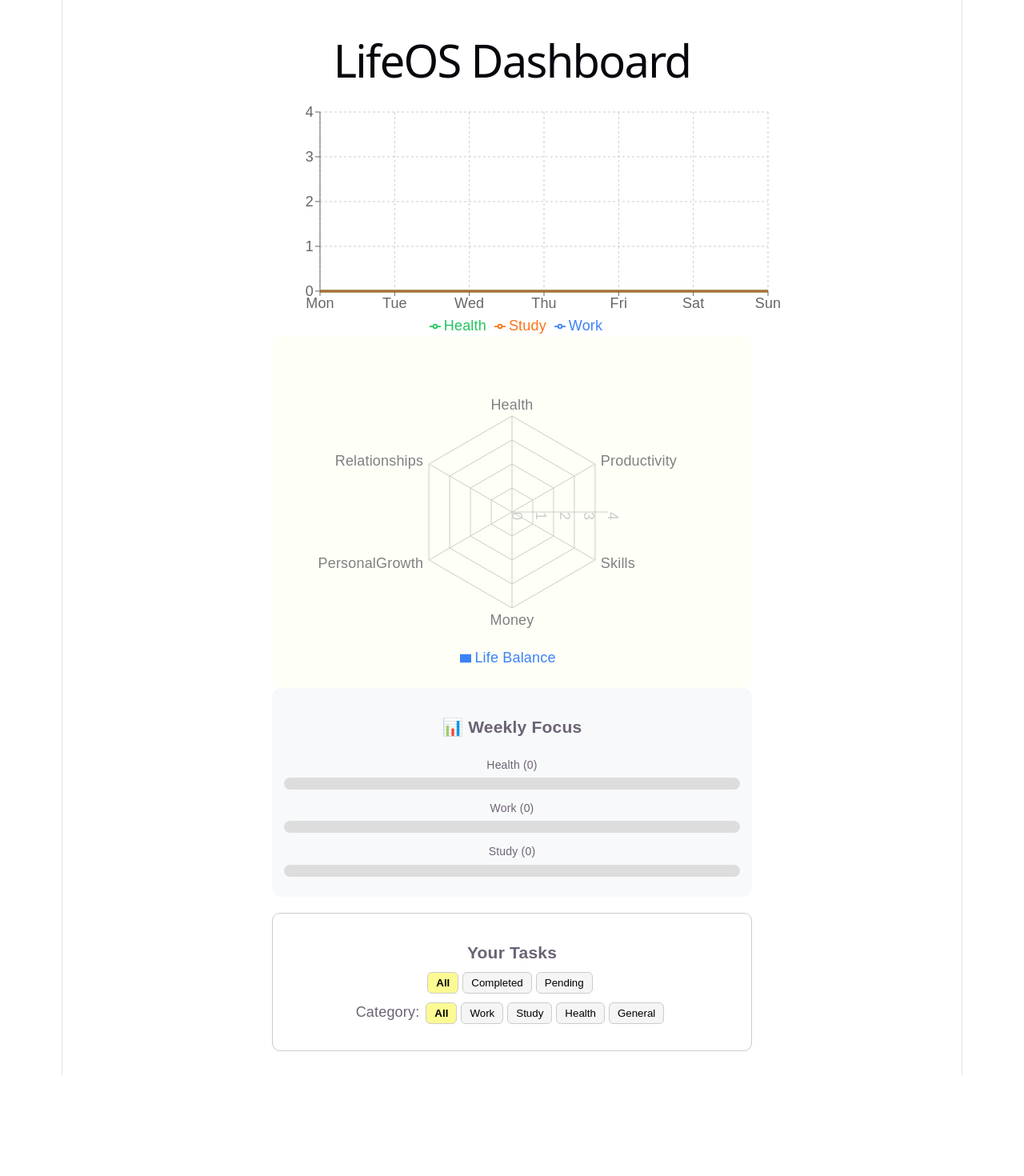
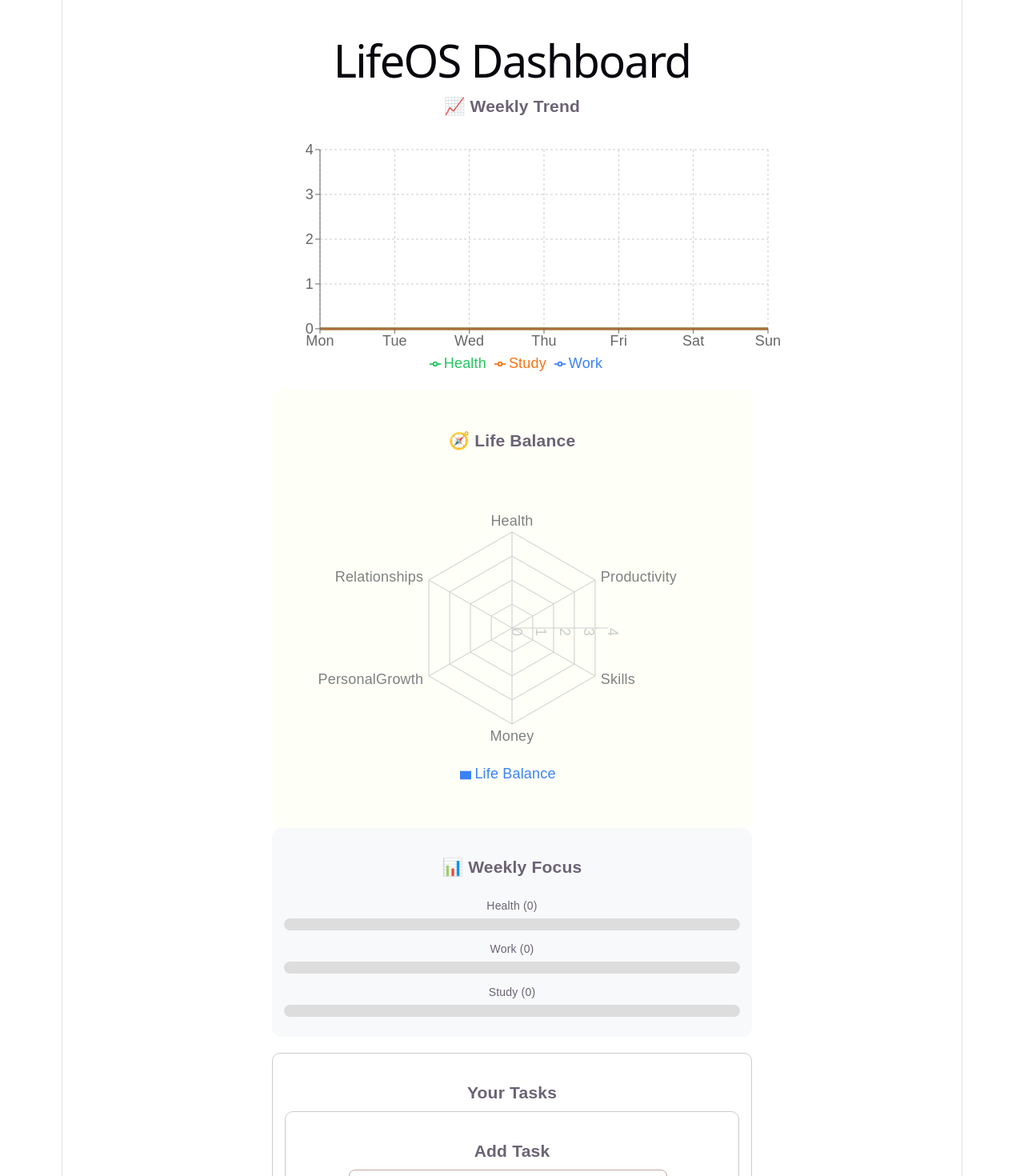
Before and after one commit to Rudra137/productivity-os, a React (Vite) app in the folder lifeos-dashboard/: page / in a window 1280 px wide. Shown: the top 1470 px of the page at 80% size. Before the commit the page ends 1344 px from the top, so only its background shows below. Built offline with nearby package versions, Linux system fonts and the light colour scheme.

Commit message:
Cleaned app.jsx

```diff
--- a/lifeos-dashboard/src/App.jsx
+++ b/lifeos-dashboard/src/App.jsx
@@ -103,6 +103,7 @@ const percent = total === 0 ? 0 : Math.round((completed / total) * 100);
   setTask("");
 };
 
+
 const handleDragEnd = (result) => {
   if (!result.destination) return;
 
@@ -151,8 +152,6 @@ useEffect(() => {
 
 
 
-
-
 console.log("TASKS:", tasks);
 
 
@@ -170,83 +169,11 @@ console.log("TASKS:", tasks);
 
 
 {/* 🟦 WEEKLY TREND SECTION */}
-<AreaChart
-  width={650}
-  height={300}
-  data={chartData}
-  margin={{ top: 20, right: 30, left: 0, bottom: 0 }}
->
-  <defs>
-    <linearGradient id="colorWork" x1="0" y1="0" x2="0" y2="1">
-      <stop offset="5%" stopColor="#3b82f6" stopOpacity={0.8}/>
-      <stop offset="95%" stopColor="#3b82f6" stopOpacity={0}/>
-    </linearGradient>
-
-    <linearGradient id="colorHealth" x1="0" y1="0" x2="0" y2="1">
-      <stop offset="5%" stopColor="#22c55e" stopOpacity={0.8}/>
-      <stop offset="95%" stopColor="#22c55e" stopOpacity={0}/>
-    </linearGradient>
-
-    <linearGradient id="colorStudy" x1="0" y1="0" x2="0" y2="1">
-      <stop offset="5%" stopColor="#f97316" stopOpacity={0.8}/>
-      <stop offset="95%" stopColor="#f97316" stopOpacity={0}/>
-    </linearGradient>
-  </defs>
-
-  <CartesianGrid strokeDasharray="3 3" />
-
-  <XAxis dataKey="day" />
-  <YAxis />
-
-  <Tooltip />
-  <Legend />
-
-  <Area
-    type="monotone"
-    dataKey="Work"
-    stroke="#3b82f6"
-    fillOpacity={1}
-    fill="url(#colorWork)"
-    strokeWidth={3}
-  />
-
-  <Area
-    type="monotone"
-    dataKey="Health"
-    stroke="#22c55e"
-    fillOpacity={1}
-    fill="url(#colorHealth)"
-    strokeWidth={3}
-  />
-
-  <Area
-    type="monotone"
-    dataKey="Study"
-    stroke="#f97316"
-    fillOpacity={1}
-    fill="url(#colorStudy)"
-    strokeWidth={3}
-  />
-
-</AreaChart>
+<WeeklyChart chartData={chartData} />
 
 {/* LIFE BALANCE RADAR SECTION */}
 <div style={{backgroundColor: "#fefff7", padding: "15px", borderRadius: "12px"}}>
-<RadarChart outerRadius={120} border="1px solid #ccc" width={540} height={400} data={radarData} style={{ margin: "5px auto" }} padding={{ top: 20, right: 10, left: 10, bottom: 15 }}>
-  <PolarGrid />
-  <PolarAngleAxis dataKey="subject" />
-  <PolarRadiusAxis />
-
-  <Radar
-    name="Life Balance"
-    dataKey="value"
-    stroke="#3b82f6"
-    fill="#3b82f6"
-    fillOpacity={0.6}
-  />
-
-  <Legend />
-</RadarChart>
+<RadarChartBox radarData={radarData} />
 </div>
     {/* 🟦 WEEKLY FOCUS SECTION */}
   <div style={{
@@ -293,7 +220,15 @@ console.log("TASKS:", tasks);
 }}>
 
   <h3 style={{ marginBottom: "10px" }}>Your Tasks</h3>
-
+ <TaskInput
+  task={task}
+  setTask={setTask}
+  category={category}
+  setCategory={setCategory}
+  priority={priority}
+  setPriority={setPriority}
+  addTask={addTask}
+/>
   {/* ✅ FILTERS OUTSIDE UL */}
   <TaskFilters
   filter={filter}
--- a/lifeos-dashboard/src/Components/RadarChartBox.jsx
+++ b/lifeos-dashboard/src/Components/RadarChartBox.jsx
@@ -1,13 +1,45 @@
-import { RadarChart, Radar, PolarGrid, PolarAngleAxis } from "recharts";
+import {
+  RadarChart,
+  PolarGrid,
+  PolarAngleAxis,
+  PolarRadiusAxis,
+  Radar,
+  Legend
+} from "recharts";
 
-function RadarChartBox({ data }) {
+function RadarChartBox({ radarData }) {
   return (
-    <RadarChart width={400} height={300} data={data}>
-      <PolarGrid />
-      <PolarAngleAxis dataKey="subject" />
+    <div
+      style={{
+        backgroundColor: "#fefff7",
+        padding: "15px",
+        borderRadius: "12px",
+        marginBottom: "20px"
+      }}
+    >
+      <h3>🧭 Life Balance</h3>
 
-      <Radar dataKey="value" stroke="#3b82f6" fill="#3b82f6" />
-    </RadarChart>
+      <RadarChart
+        outerRadius={120}
+        width={540}
+        height={400}
+        data={radarData}
+      >
+        <PolarGrid />
+        <PolarAngleAxis dataKey="subject" />
+        <PolarRadiusAxis />
+
+        <Radar
+          name="Life Balance"
+          dataKey="value"
+          stroke="#3b82f6"
+          fill="#3b82f6"
+          fillOpacity={0.6}
+        />
+
+        <Legend />
+      </RadarChart>
+    </div>
   );
 }
 
--- a/lifeos-dashboard/src/Components/WeeklyChart.jsx
+++ b/lifeos-dashboard/src/Components/WeeklyChart.jsx
@@ -1,16 +1,77 @@
-import { AreaChart, Area, XAxis, YAxis, Tooltip } from "recharts";
+import {
+  AreaChart,
+  Area,
+  XAxis,
+  YAxis,
+  CartesianGrid,
+  Tooltip,
+  Legend
+} from "recharts";
 
-function WeeklyChart({ data }) {
+function WeeklyChart({ chartData }) {
   return (
-    <AreaChart width={650} height={300} data={data}>
-      <XAxis dataKey="day" />
-      <YAxis />
-      <Tooltip />
+    <div style={{ marginBottom: "20px" }}>
+      <h3>📈 Weekly Trend</h3>
 
-      <Area dataKey="Work" stroke="#3b82f6" />
-      <Area dataKey="Health" stroke="#22c55e" />
-      <Area dataKey="Study" stroke="#f97316" />
-    </AreaChart>
+      <AreaChart
+        width={650}
+        height={300}
+        data={chartData}
+        margin={{ top: 20, right: 30, left: 0, bottom: 0 }}
+      >
+        <defs>
+          <linearGradient id="colorWork" x1="0" y1="0" x2="0" y2="1">
+            <stop offset="5%" stopColor="#3b82f6" stopOpacity={0.8}/>
+            <stop offset="95%" stopColor="#3b82f6" stopOpacity={0}/>
+          </linearGradient>
+
+          <linearGradient id="colorHealth" x1="0" y1="0" x2="0" y2="1">
+            <stop offset="5%" stopColor="#22c55e" stopOpacity={0.8}/>
+            <stop offset="95%" stopColor="#22c55e" stopOpacity={0}/>
+          </linearGradient>
+
+          <linearGradient id="colorStudy" x1="0" y1="0" x2="0" y2="1">
+            <stop offset="5%" stopColor="#f97316" stopOpacity={0.8}/>
+            <stop offset="95%" stopColor="#f97316" stopOpacity={0}/>
+          </linearGradient>
+        </defs>
+
+        <CartesianGrid strokeDasharray="3 3" />
+
+        <XAxis dataKey="day" />
+        <YAxis />
+
+        <Tooltip />
+        <Legend />
+
+        <Area
+          type="monotone"
+          dataKey="Work"
+          stroke="#3b82f6"
+          fillOpacity={1}
+          fill="url(#colorWork)"
+          strokeWidth={3}
+        />
+
+        <Area
+          type="monotone"
+          dataKey="Health"
+          stroke="#22c55e"
+          fillOpacity={1}
+          fill="url(#colorHealth)"
+          strokeWidth={3}
+        />
+
+        <Area
+          type="monotone"
+          dataKey="Study"
+          stroke="#f97316"
+          fillOpacity={1}
+          fill="url(#colorStudy)"
+          strokeWidth={3}
+        />
+      </AreaChart>
+    </div>
   );
 }
 
```
